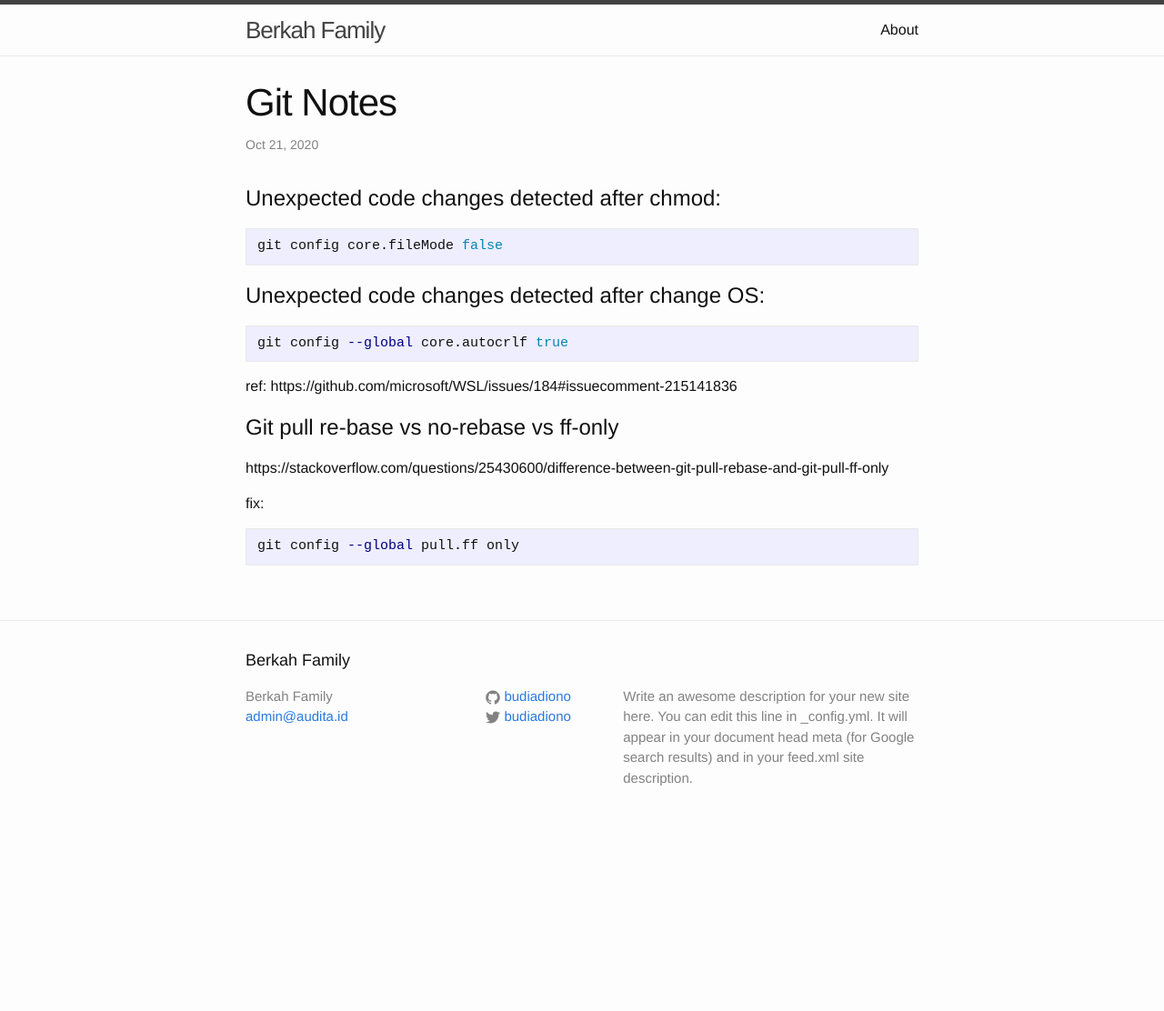
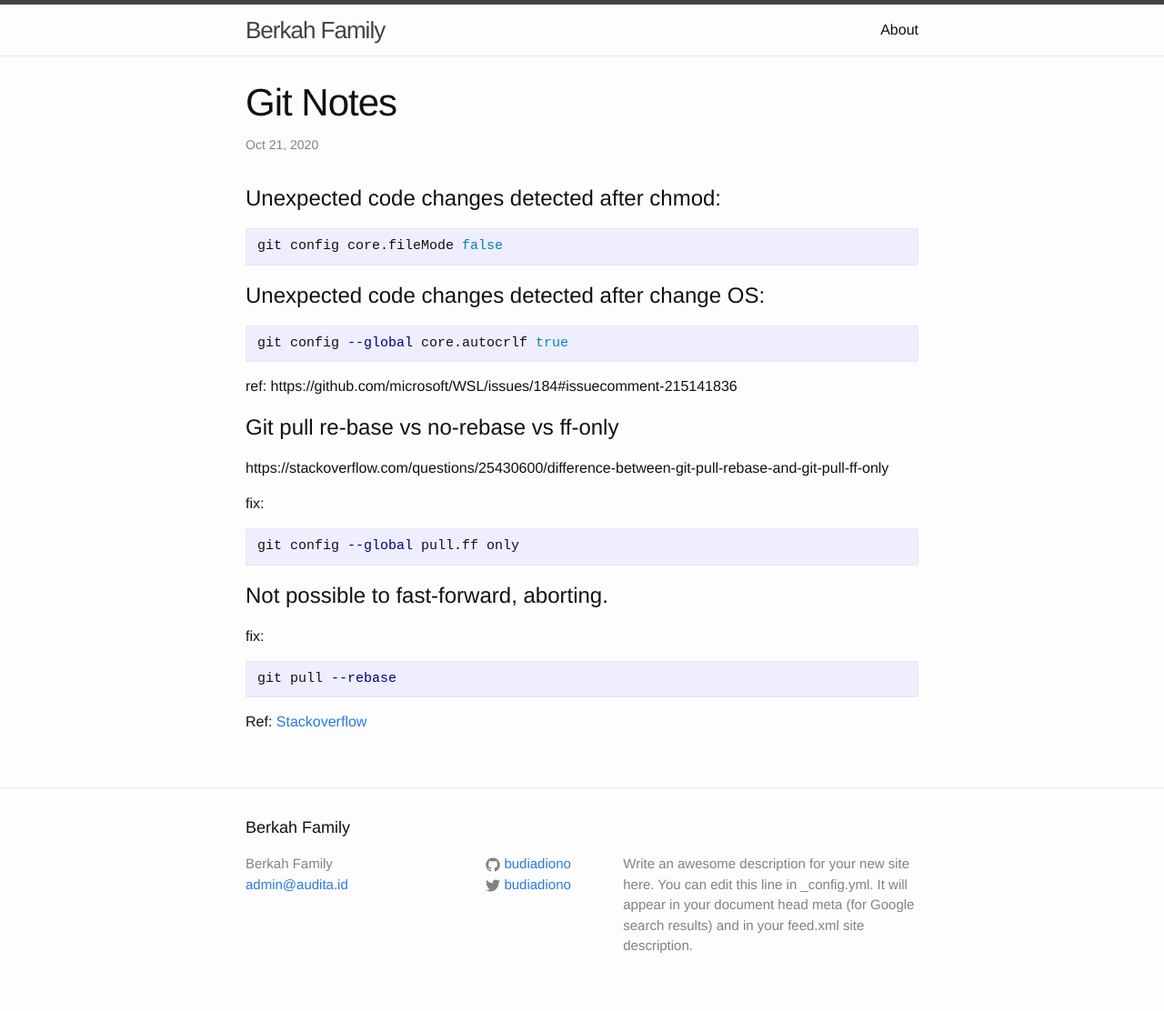
Before and after one commit to berkahfamily/berkahfamily.github.io, a Jekyll site: the page built from _posts/2020-10-21-git-notes.markdown, in a window 1280 px wide. Shown: the whole page at 91% size. Built offline with Jekyll 4.4.1, drawn with Linux system fonts in a browser that asks for light colours; before the commit the page ends 927 px from its top, so only the background shows below that.

Commit message:
Update 2020-10-21-git-notes.markdown

````diff
--- a/_posts/2020-10-21-git-notes.markdown
+++ b/_posts/2020-10-21-git-notes.markdown
@@ -27,3 +27,12 @@ fix:
 ```bash
 git config --global pull.ff only
 ```
+
+# Not possible to fast-forward, aborting.
+
+fix:
+```bash
+git pull --rebase
+```
+
+Ref: [Stackoverflow](https://stackoverflow.com/a/43460847/1586914)
````
